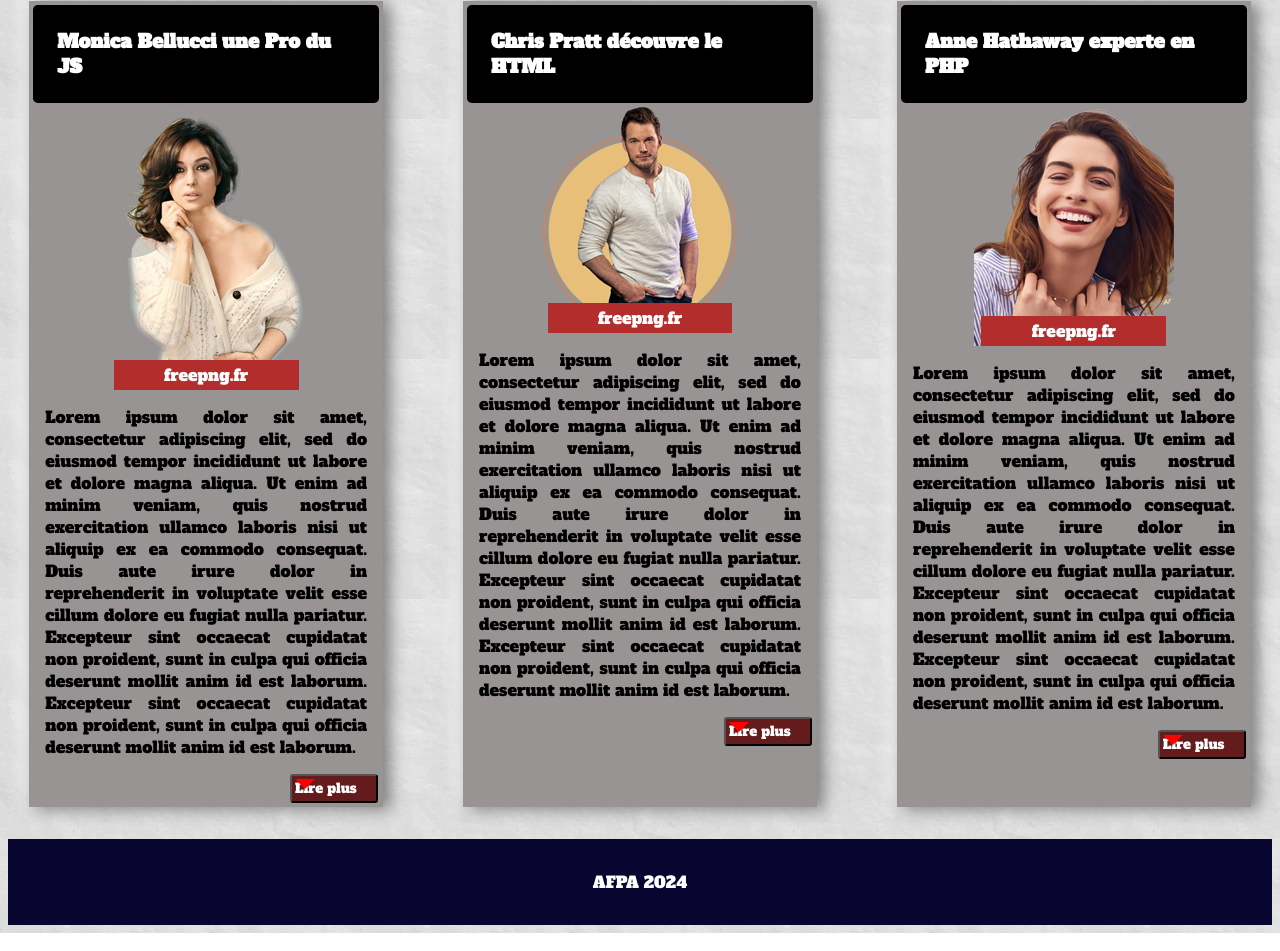
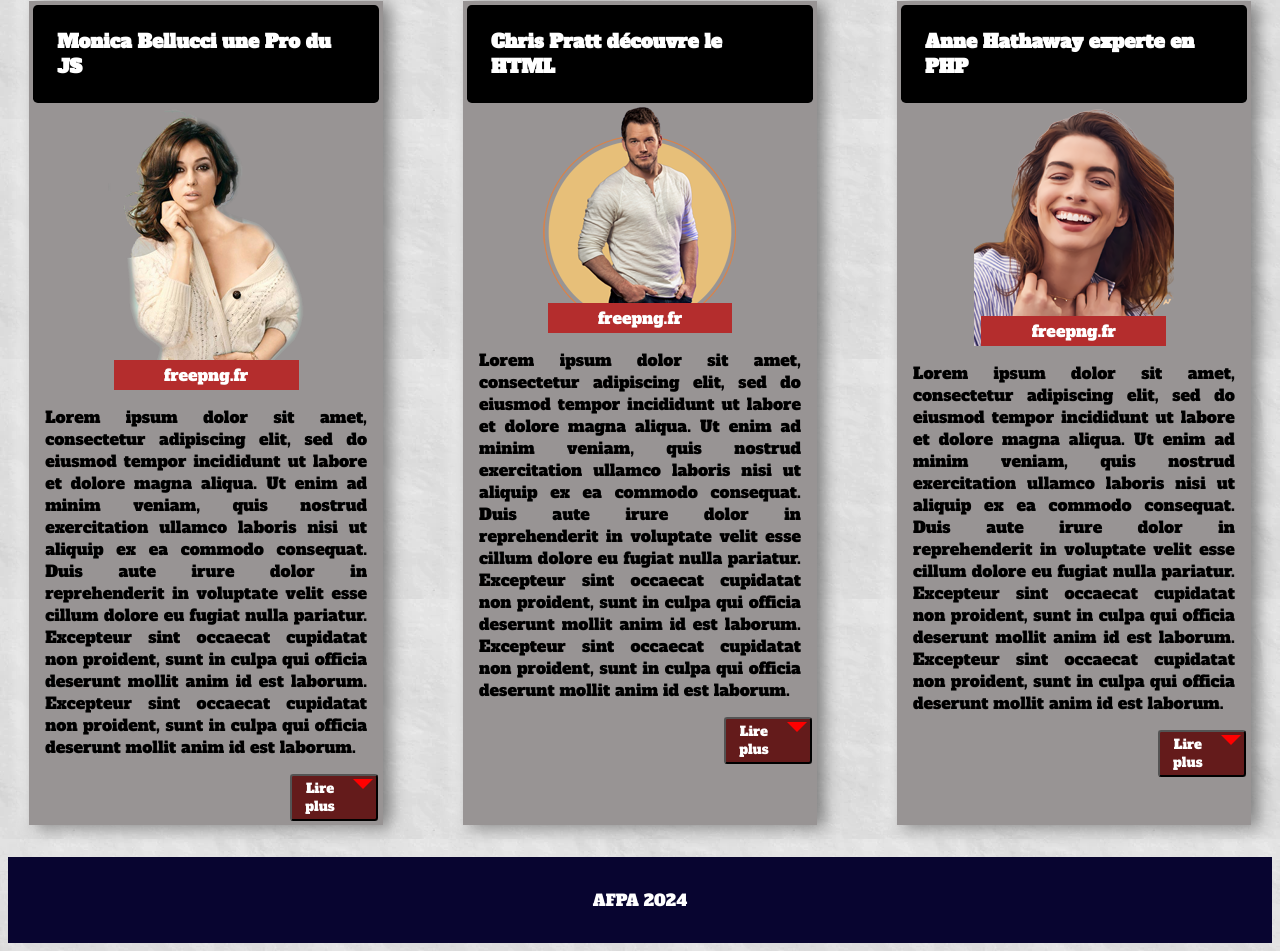
Before and after one commit to KevinLIOUST/JournalDuWeb, a plain HTML site: page index.html in a window 1280 px wide. Shown: the part 361-1312 px from the top of the page. Drawn offline with Linux system fonts and the light colour scheme; a script that the page names is missing; a web font is replaced by a local one.

Commit message:
Finition de la version Desktop

```diff
--- a/sass/style.scss
+++ b/sass/style.scss
@@ -58,8 +58,8 @@ header nav div h2 {
   border-radius: 1.25rem;
 }
 
-#date_du_jour {
-}
+// #date_du_jour {
+// }
 
 #web {
   background-color: black;
@@ -178,12 +178,11 @@ main {
 }
 
 @mixin arrow($direction, $color, $size) {
-  display: inline;
   height: 0;
   width: 0;
+  margin-left: 0.5rem;
 
-  position: absolute;
-  justify-items: flex-end;
+  // position: absolute;
 
   @if $direction == 'top' {
     border-top: $size solid transparent;
```
Also changed, not shown: css/style.css, 1 other file.
